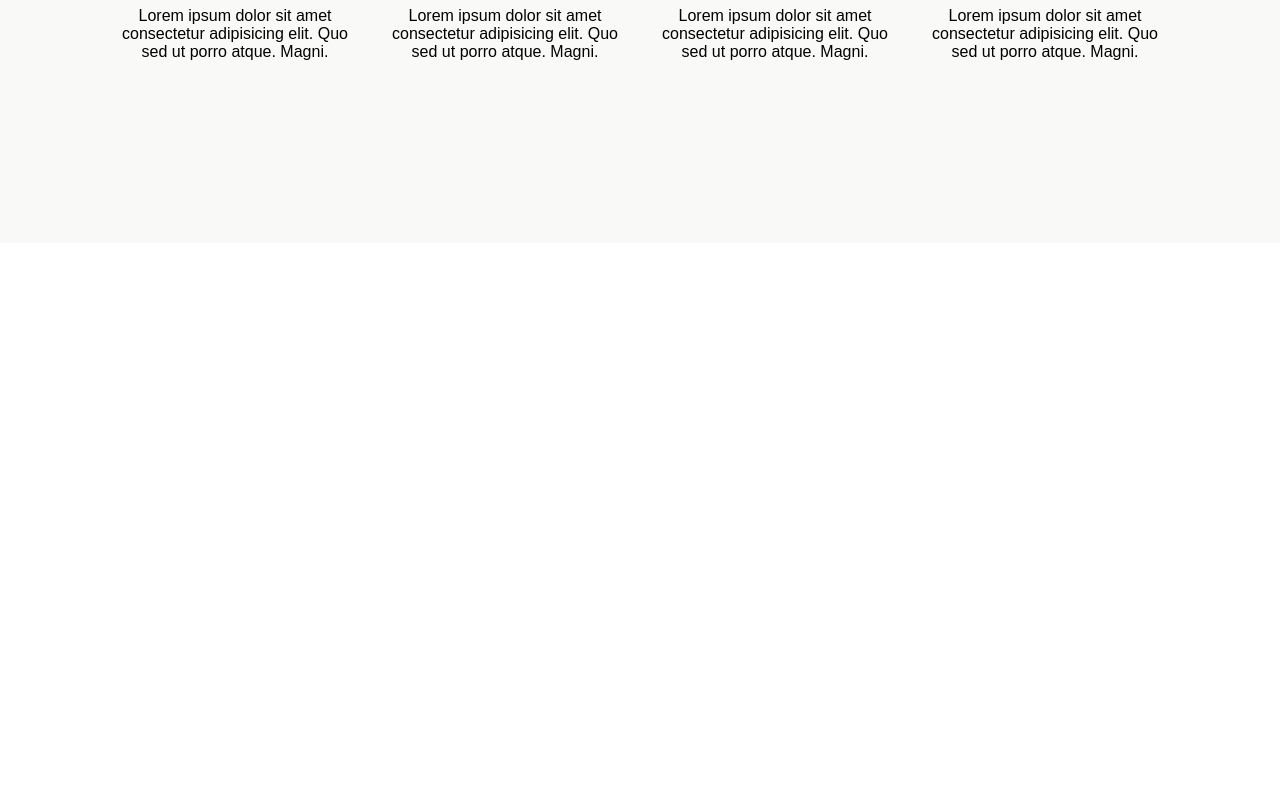
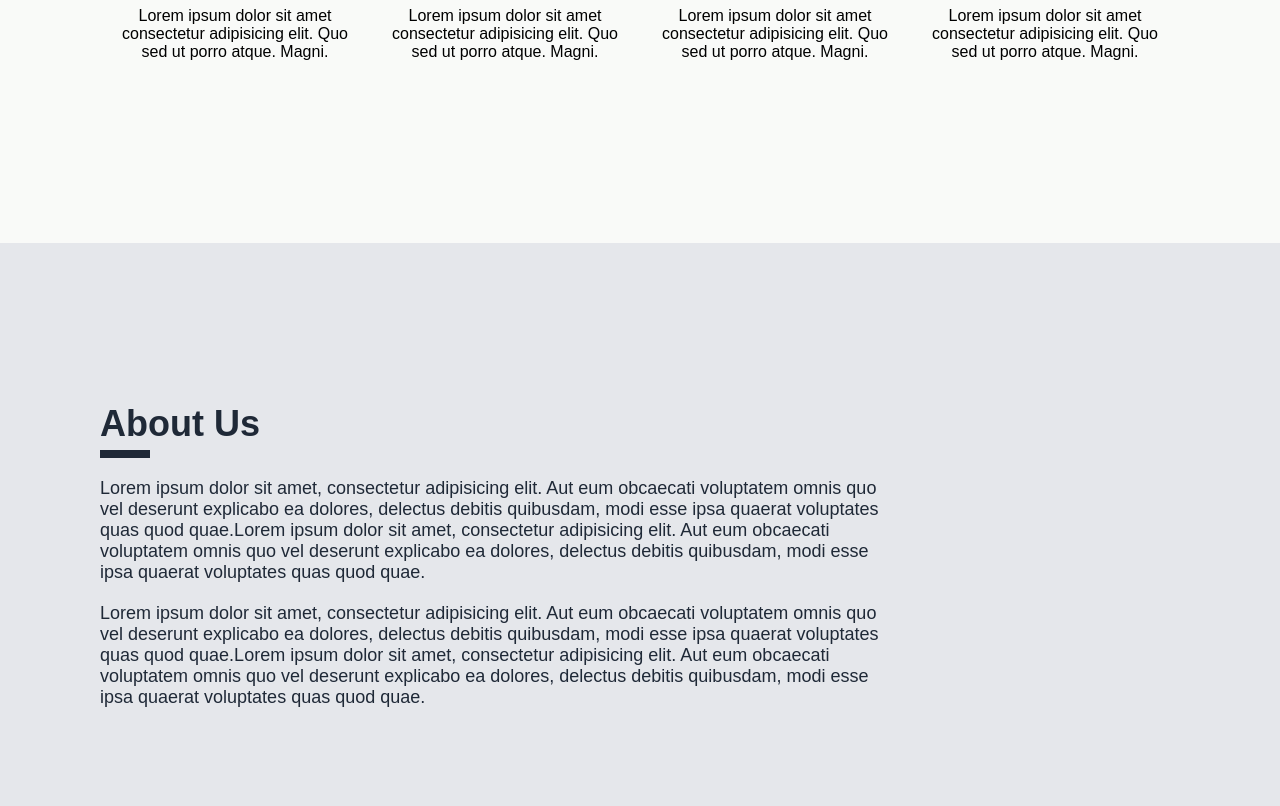
Before and after one commit to Omikhe/emtiquemedia-landing-page, a plain HTML site: page index.html in a window 1280 px wide. Shown: the part 1305-2111 px from the top of the page. Before the commit the page ends 1548 px from the top, so only its background shows below. Drawn offline with Linux system fonts and the light colour scheme.

Commit message:
add and style the about section

```diff
--- a/index.html
+++ b/index.html
@@ -64,5 +64,15 @@
         </div>
     </div>
 
+    <!-- About Section -->
+    <div class="about">
+        <div class="about-container">
+            <h1 class="about-text">About Us</h1>
+            <div class="asset"></div>
+            <p class="about-body">Lorem ipsum dolor sit amet, consectetur adipisicing elit. Aut eum obcaecati voluptatem omnis quo vel deserunt explicabo ea dolores, delectus debitis quibusdam, modi esse ipsa quaerat voluptates quas quod quae.Lorem ipsum dolor sit amet, consectetur adipisicing elit. Aut eum obcaecati voluptatem omnis quo vel deserunt explicabo ea dolores, delectus debitis quibusdam, modi esse ipsa quaerat voluptates quas quod quae.</p>
+            <p class="about-body">Lorem ipsum dolor sit amet, consectetur adipisicing elit. Aut eum obcaecati voluptatem omnis quo vel deserunt explicabo ea dolores, delectus debitis quibusdam, modi esse ipsa quaerat voluptates quas quod quae.Lorem ipsum dolor sit amet, consectetur adipisicing elit. Aut eum obcaecati voluptatem omnis quo vel deserunt explicabo ea dolores, delectus debitis quibusdam, modi esse ipsa quaerat voluptates quas quod quae.</p>
+        </div>
+    </div>
+
 </body>
 </html>
--- a/styles.css
+++ b/styles.css
@@ -115,6 +115,7 @@
     display: flex;
     justify-content: center;
     align-items: center;
+    /* margin-bottom: 200px; */
 
 }
 
@@ -146,3 +147,44 @@
     margin-top: 10px;
     text-align: center;
 }
+
+/* About Section */
+.about{
+    background-color: #E5E7EB;
+    padding: 20px 0;
+    display: flex;
+    justify-content: center;
+    flex-direction: column;
+    align-items: center;
+    height: 720px;
+}
+
+.about-container{
+    height: 400px;
+    width: 1080px;
+    /* background-color: #F9FAF8; */
+    /* display: flex; */
+    /* justify-content: center;
+    align-items: center; */
+}
+
+.about-text{
+    font-size: 36px;
+    color: #1F2937;
+    margin-bottom: 5px;
+}
+
+.asset{
+    width: 50px;
+    height: 7.5px;
+    background-color: #1F2937;
+    margin-bottom: 20px;
+}
+
+.about-body{
+    text-align: left;
+    font-size: 18px;
+    width: 800px;
+    margin-bottom: 20px;
+    color: #1F2937;
+}
```
